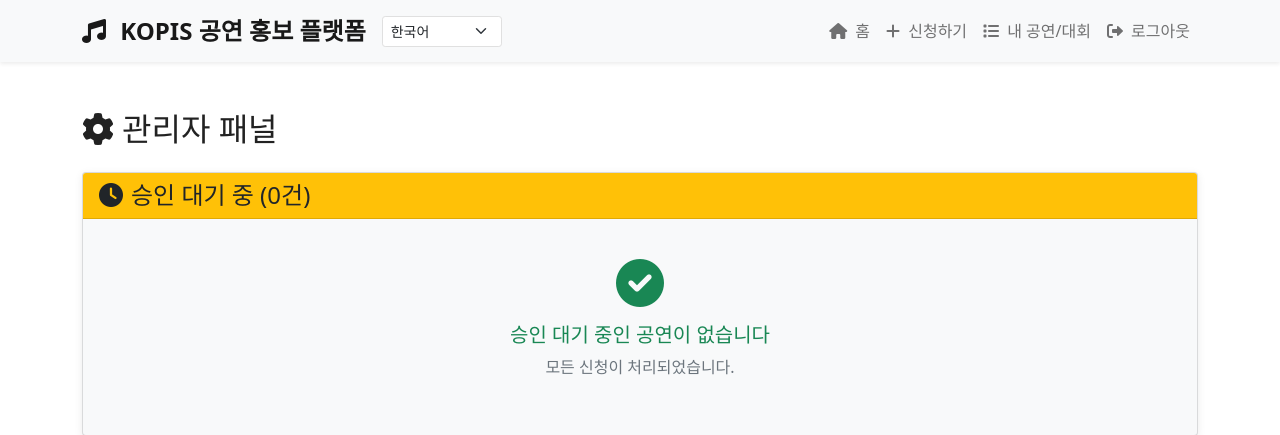
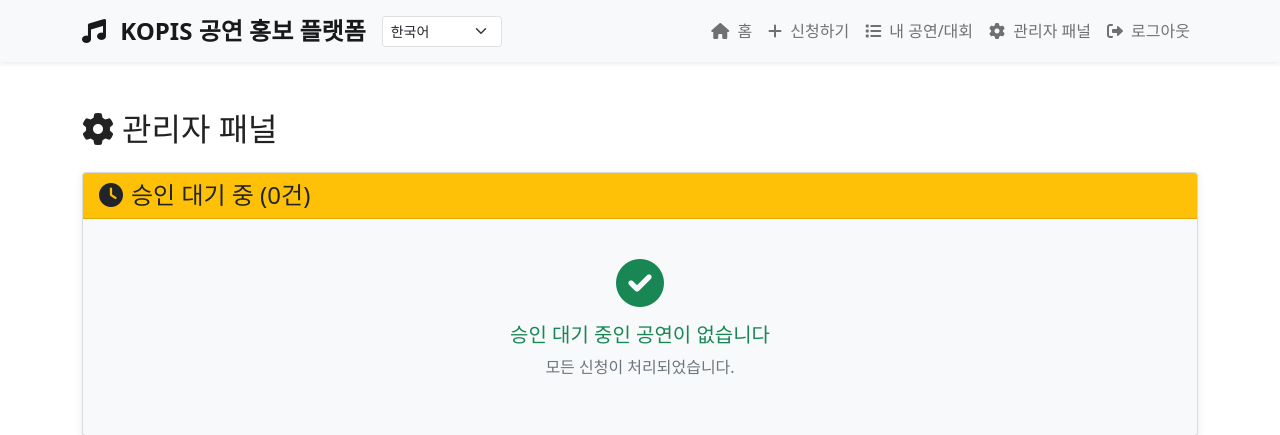
Before and after one commit to Jae-Sung-LEE-create/kopis-performance, a Flask app: page /admin in a window 1280 px wide. Shown: the top 435 px of the page. Run offline with Flask 3, Linux system fonts and the light colour scheme; a user stored in the database is signed in; data comes from the database, SQL or seed files in the repository; some libraries are stand-ins or nearby versions; some web fonts are replaced.

Commit message:
관리자 패널 링크를 네비게이션 바에 추가

```diff
--- a/templates/base.html
+++ b/templates/base.html
@@ -283,6 +283,14 @@
                             {% if lang == 'en' %}My List{% elif lang == 'ja' %}マイリスト{% elif lang == 'zh' %}我的列表{% else %}내 공연/대회{% endif %}
                         </a>
                     </li>
+                    {% if current_user.is_admin %}
+                    <li class="nav-item">
+                        <a class="nav-link" href="/admin">
+                            <i class="fas fa-cog me-1"></i>
+                            {% if lang == 'en' %}Admin Panel{% elif lang == 'ja' %}管理者パネル{% elif lang == 'zh' %}管理员面板{% else %}관리자 패널{% endif %}
+                        </a>
+                    </li>
+                    {% endif %}
                     <li class="nav-item">
                         <a class="nav-link" href="/logout">
                             <i class="fas fa-sign-out-alt me-1"></i>
```
